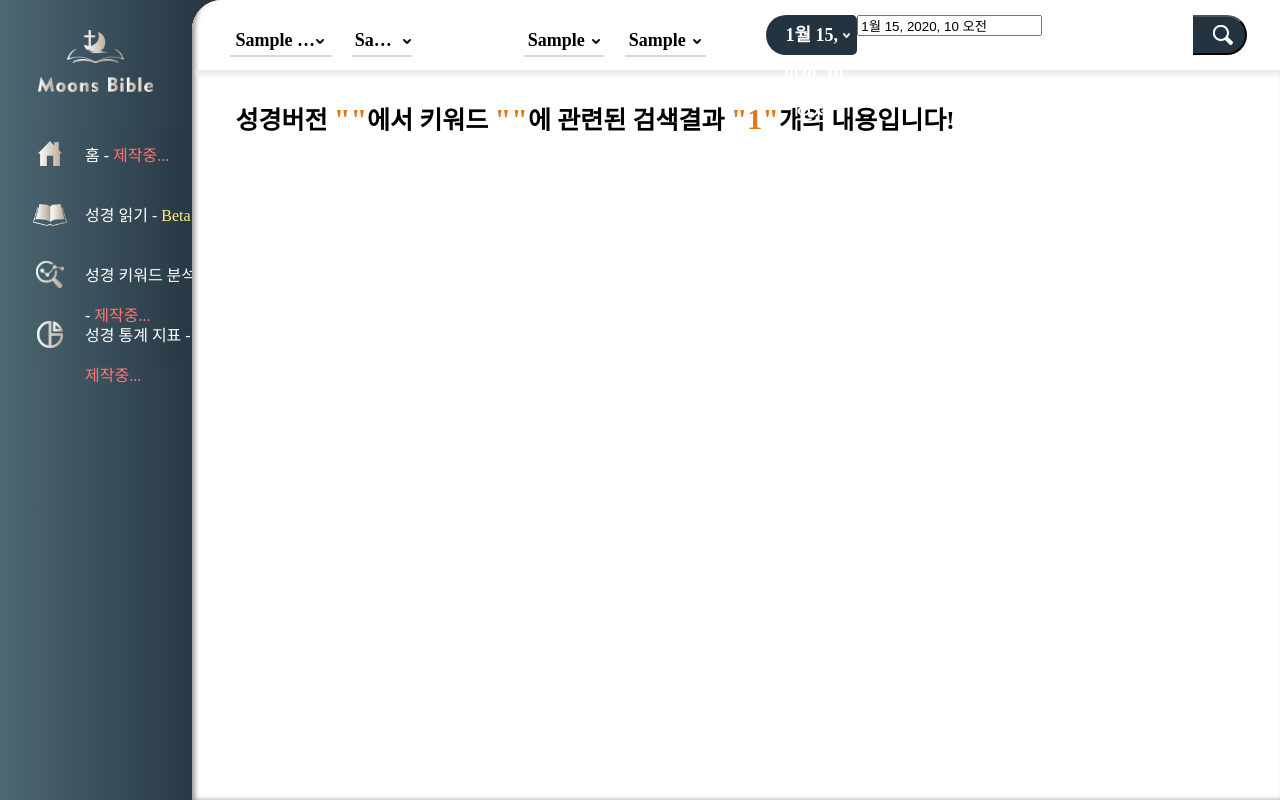
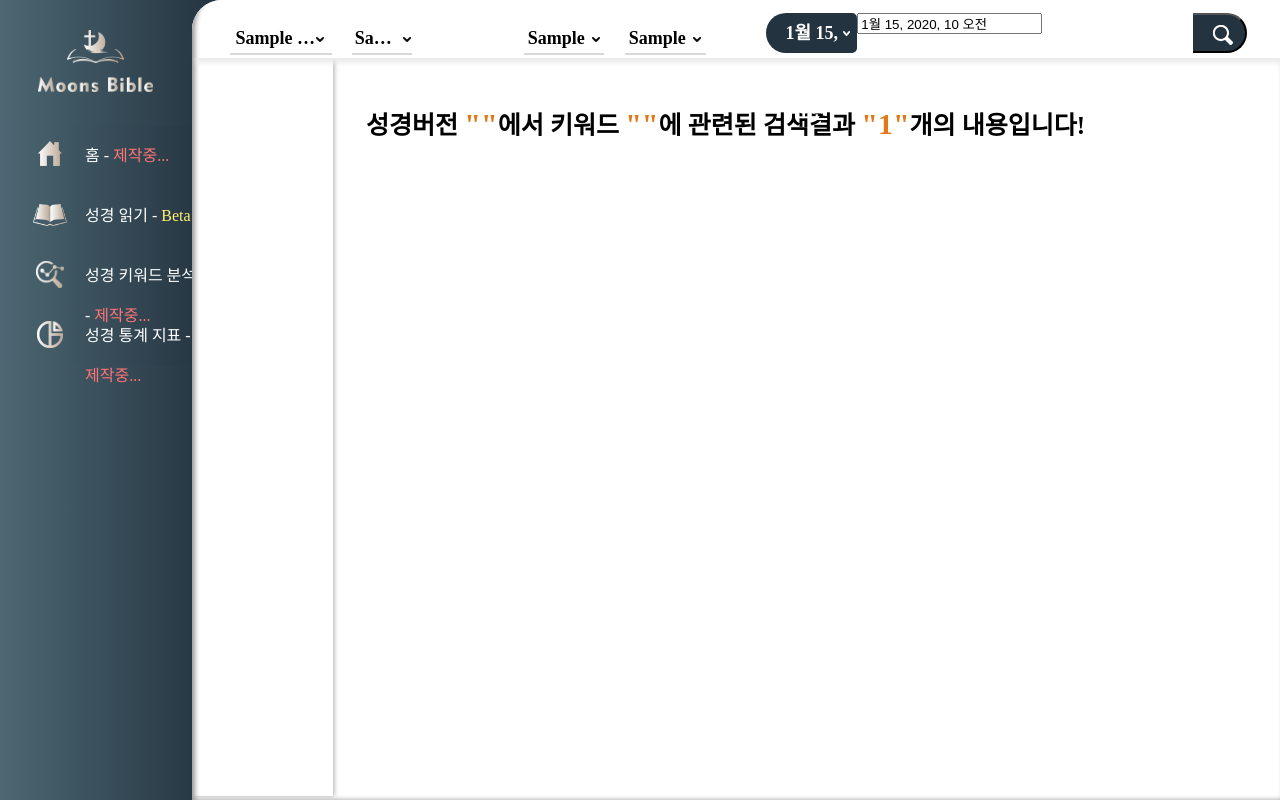
Before and after one commit to moons-team/moons-bible, a Django app: template thebible/templates/read/thebible_read_search_result.html in a window 1280 px wide. Run offline with Django 3.2, Linux system fonts and the light colour scheme; tables that the repository leaves empty hold one stand-in row (values such as "Sample post"); the template is opened without the code that fills it: values that come from a table or form of the project are taken from there, most other values are stand-ins (such as "Sample title", 1, 10 or a date in 2020); some libraries are stand-ins or nearby versions.

Commit message:
검색기능

```diff
--- a/static/thebible/css/read/thebible_read.css
+++ b/static/thebible/css/read/thebible_read.css
@@ -1,13 +1,13 @@
 .sub_top{
     width: 94%;
-    height: 40px;
-    padding: 15px 3%;
+    height: 4.1%;
+    padding: 1% 3%;
 }
 .top{
     width: 79%;
-    height: 40px;
+    height: 4.1%;
     box-shadow: rgb(235, 235, 235) 5px 5px 5px, inset 16px -2px 5px -13px rgb(151, 151, 151);
-    padding: 15px 3%;
+    padding: 1% 3%;
     position: fixed;
     background-color: white;
     border-radius: 30px 0 0 0;
--- a/static/thebible/css/search/search_result.css
+++ b/static/thebible/css/read/thebible_read_search_result.css
@@ -1,13 +1,30 @@
+
+.left_sub_menu{
+    position: relative;
+    width: 13%;
+    height: 90%;
+    float: left;
+    box-shadow: rgb(168, 168, 168) 1px 0px 5px;
+    overflow: auto;
+    z-index: -1;
+    padding-bottom: 2%;
+}
+
 
 .search_result{
-    width: 92%;
-    padding: 30px 4%;
+    position: relative;
+    overflow: auto;
+    height: 93%;
+    width: 81%;
+    padding: 0 3% 0 3%;
+    z-index: -2;
 }
 
 .search_result .verseion_title{
     width: 100%;
     font-size: 25px;
     font-weight: bold;
+    margin-top: 50px;
 }
 
 .search_result .verseion_title .point{
--- a/static/thebible/js/read/thebible_read.js
+++ b/static/thebible/js/read/thebible_read.js
@@ -1,3 +1,17 @@
+// 좌우 정렬
+var lefts = document.getElementById('left').getElementsByClassName('text')
+var rights = document.getElementById('right').getElementsByClassName('text')
+if(lefts.length <= rights.length){var for_count = rights.length}
+else{var for_count = lefts.length}
+for(i = 0, len = for_count; i < len; i++){
+    if(Number(lefts[i].offsetHeight) >= Number(rights[i].offsetHeight)){
+        rights[i].style.height = String(lefts[i].offsetHeight) + "px"
+    }
+    else{
+        lefts[i].style.height = String(rights[i].offsetHeight) + "px"
+    }
+}
+
 // 필터기능
 function select(num) {
     var selectList = document.getElementsByClassName("select-list");
--- a/thebible/templates/read/thebible_read_search_result.html
+++ b/thebible/templates/read/thebible_read_search_result.html
@@ -1,5 +1,6 @@
 {% extends 'base.html' %}
 {% load static %}
+{% load SearchResult %}
 
 {% block title %}
 <title>성경 검색</title>
@@ -8,22 +9,32 @@
 {% block head %}
 <link rel="stylesheet" type="text/css" href="{% static 'thebible/css/read/thebible_read.css' %}">
 <link rel="stylesheet" type="text/css" href="{% static 'thebible/css/search_bar.css' %}">
-<link rel="stylesheet" type="text/css" href="{% static 'thebible/css/search/search_result.css' %}">
+<link rel="stylesheet" type="text/css" href="{% static 'thebible/css/read/thebible_read_search_result.css' %}">
 {% endblock head %}
 
 {% block content %}
 {% include "top_menu_bar.html" %}
-
+<div class="left_sub_menu">
+    <div style="margin-top: 50px;"></div>
+    {% for titles in search_result.items %}
+        <a href="#{{ titles.0 }}">
+            <div style="width: 90%; padding-left: 10%; font-size: 20px; font-weight: 600; margin-top: 20px; cursor: pointer;">
+                {{ titles.0 }} - <span style="color: gray;">({{ titles.1|lenth }})</span>
+            </div>
+        </a>
+    {% endfor %}
+</div>
 <div class="search_result">
     <div class="verseion_title">성경버전 <span class="point">"{{ request.POST.search_version }}"</span>에서 키워드 <span class="point" id="keyword">"{{ request.POST.keyword }}"</span>에 관련된 검색결과 <span class="point">"{{ result_count }}"</span>개의 내용입니다!</div>
     <div class="search_result_content" id="search_result_content">
         {% for titles in search_result.items %}
             <ul>
-                <li class="search_title">{{ titles.0 }}</li>
+                <a name='{{ titles.0 }}' style="position: relative; top: -10px;"></a>
+                    <li class="search_title">{{ titles.0 }}</li>
                 <ol>
                     {% for chapters in titles.1.items %}
                         <ul>
-                            <li class="search_chapter">{{ chapters.0 }}{{ search_version_language_subchapter }}</li>
+                                <li class="search_chapter">{{ chapters.0 }}{{ search_version_language_subchapter }}</li>
                             <ol>
                                 {% for verse in chapters.1 %}
                                     <ul class="search_verse">
@@ -48,6 +59,6 @@
 {% block js %}
     <script src="http://ajax.aspnetcdn.com/ajax/jQuery/jquery-1.8.0.js"></script>
     <script type="text/javascript" src="{% static 'thebible/js/read/thebible_read.js' %}"></script>
-    <script type="text/javascript" src="{% static 'thebible/js/search/search_result.js' %}"></script>
+    <script type="text/javascript" src="{% static 'thebible/js/read/thebible_read_search_result.js' %}"></script>
     <script src="{% static 'thebible/js/search_bar.js' %}"></script>
 {% endblock js %}
```
Also changed, not shown: thebible/templates/read/thebible_read.html (+8 -4 lines), thebible/templatetags/SearchResult.py (added, +8 -0 lines), static/thebible/js/read/thebible_read_search_result.js (renamed from static/thebible/js/search/search_result.js), thebible/templatetags/search_result.py (deleted).
